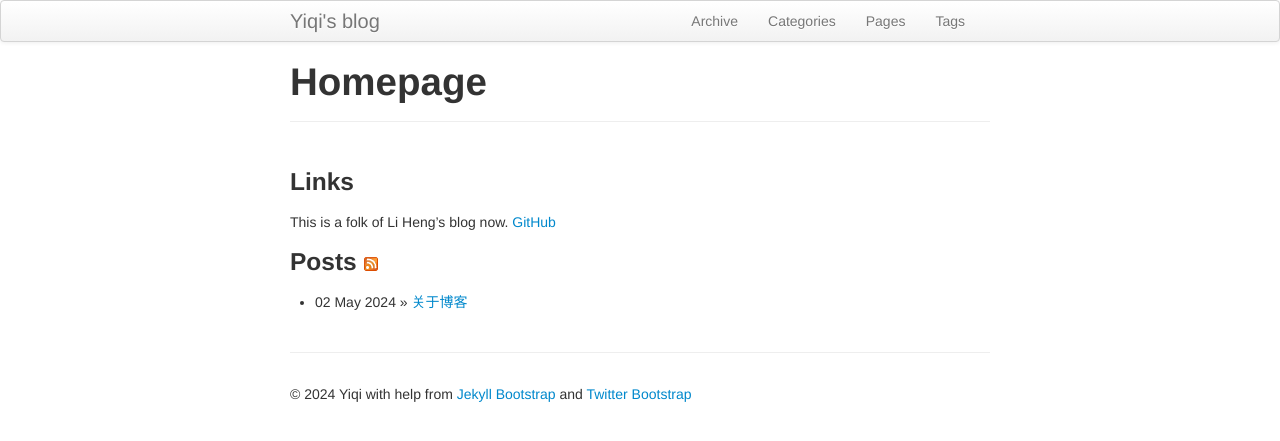
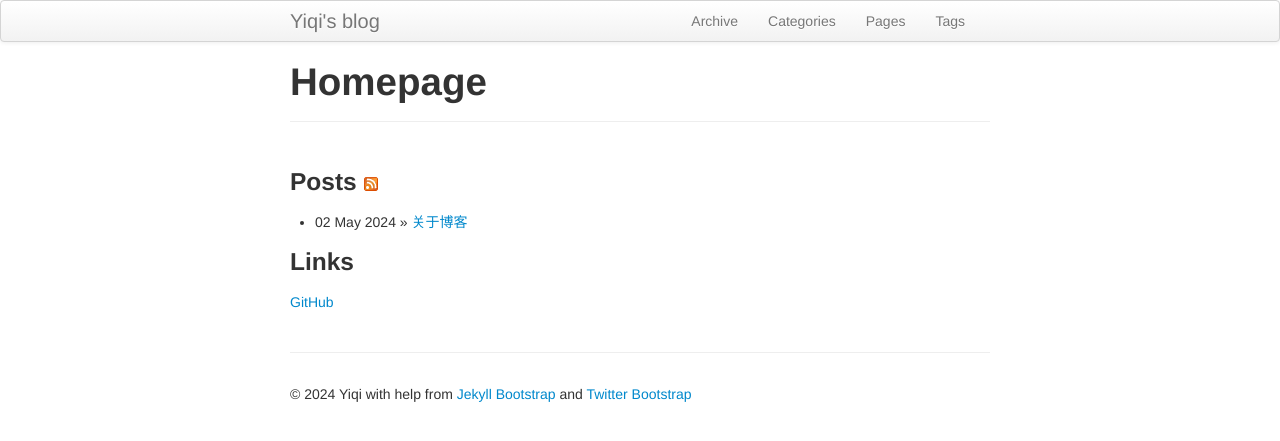
Before and after one commit to zhouyiqi91/zhouyiqi91.github.io, a Jekyll site: the page built from index.md, in a window 1280 px wide. Shown: the top 441 px of the page. Built offline with Jekyll 4.4.1, drawn with Linux system fonts in a browser that asks for light colours; comment, search, counter and statistics services are not loaded; part of the change alters nothing that is shown.

Commit message:
format comments

```diff
--- a/_config.yml
+++ b/_config.yml
@@ -79,19 +79,6 @@ JB :
   # Set 'provider' to the comment provider you want to use.
   # Set 'provider' to false to turn commenting off globally.
   #
-  comments :
-    provider : disqus
-    disqus :
-      short_name : lh3
-    livefyre :
-      site_id : 123
-    intensedebate :
-      account : 123abc
-    facebook :
-      appid : 123
-      num_posts: 5
-      width: 580
-      colorscheme: light
 
   # Settings for analytics helper
   # Set 'provider' to the analytics provider you want to use.
--- a/index.md
+++ b/index.md
@@ -3,10 +3,6 @@ layout: page
 title: Homepage
 ---
 {% include JB/setup %}
-
-### Links
-This is a folk of Li Heng's blog now.
-[GitHub][github]
 
 ### Posts [![](images/feed-icon-14x14.png)](rss.xml)
 
@@ -16,5 +12,9 @@ This is a folk of Li Heng's blog now.
   {% endfor %}
 </ul>
 
+### Links
+[GitHub][github]
 
-[github]: https://github.com/zhouyiqi91
+[github]: https://github.com/zhouyiqi91/zhouyiqi91.github.io
+
+{% include comments.html %}
```
